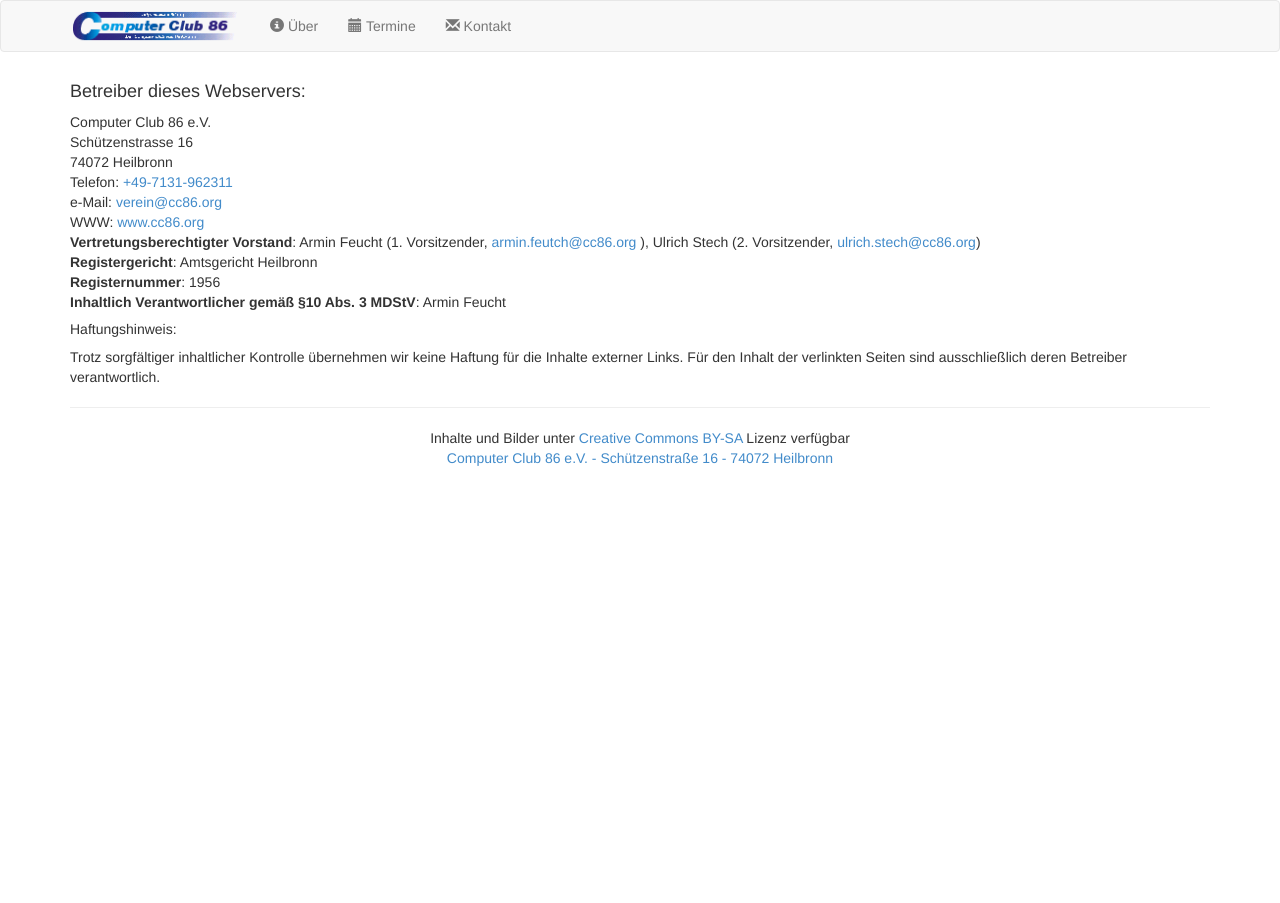
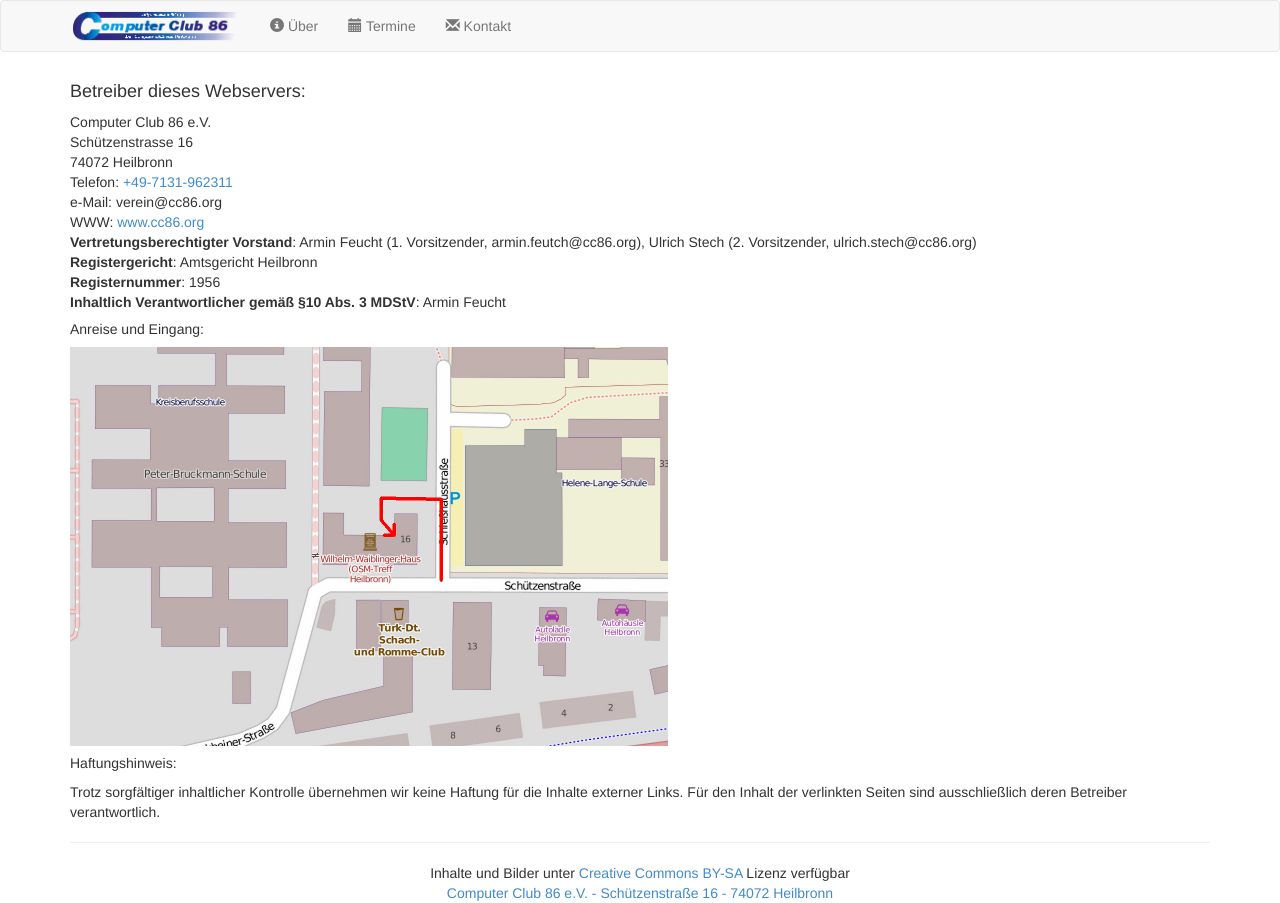
Before and after one commit to cc86hn/hp, a Jekyll site: the page built from contact.html, in a window 1280 px wide. Built offline with Jekyll 4.4.1, drawn with Linux system fonts in a browser that asks for light colours; nearby versions of some CDN libraries; library files that are not in the unit come from our copies.

Commit message:
address screenshot added

```diff
--- a/contact.html
+++ b/contact.html
@@ -12,17 +12,21 @@ description: Kontaktinformationen und Impressum des ComputerClub86 e.V.
 <span itemprop="postalCode">74072</span> <span itemprop="addressLocality">Heilbronn</span><br>
 </div>
 Telefon: <a itemprop="telephone" href="tel:+497131962311">+49-7131-962311</a><br>
-e-Mail: <a href="mailto:verein@cc86.org">verein@cc86.org</a><br>
+e-Mail: verein<!--nospam@blockscanners123988.de-->&#64;cc86.org</a><br>
 WWW: <a href="http://www.cc86.org">www.cc86.org</a><br>
+</div>
 
-</div>
-<div>
-<b>Vertretungsberechtigter Vorstand</b>: Armin Feucht (1. Vorsitzender, <a href="mailto:armin.feutch@cc86.org">armin.feutch@cc86.org</a> ),
-Ulrich Stech (2. Vorsitzender, <a href="mailto:ulrich.stech@cc86.org">ulrich.stech@cc86.org</a>)<br>
+<p>
+<b>Vertretungsberechtigter Vorstand</b>: Armin Feucht (1. Vorsitzender, armin.feutch<!--nospam@blockscanners123988.de-->&#64;cc86.org),
+Ulrich Stech (2. Vorsitzender, ulrich.stech<!--nospam@blockscanners123988.de-->&#64;cc86.org)<br>
 <b>Registergericht</b>: Amtsgericht Heilbronn<br>
 <b>Registernummer</b>: 1956<br>
 <b>Inhaltlich Verantwortlicher gemäß §10 Abs. 3 MDStV</b>: Armin Feucht<br>
-</div>
+</p>
+
+<h5>Anreise und Eingang:</h5>
+
+<img src="/img/adresse.png">
 
 <h5>Haftungshinweis:</h5>
 
```
Also changed, not shown: other parts of contact.html (+1 -1 lines), img/adresse.png (added).
